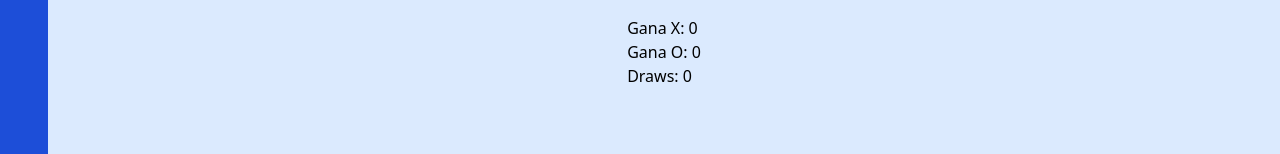
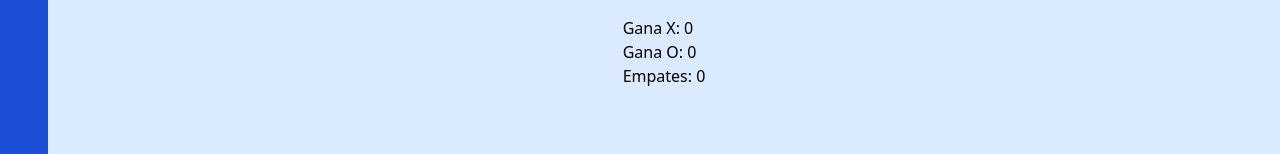
Before and after one commit to irenealcaine/el-rincon-de-no-pensar, a React (Create React App) app: page /games/tic-tac-toe in a window 1280 px wide. Shown: the part 536-690 px from the top of the page. Built offline with nearby package versions, Linux system fonts and the light colour scheme.

Commit message:
Update TicTacToe.jsx

```diff
--- a/src/Components/TicTacToe.jsx
+++ b/src/Components/TicTacToe.jsx
@@ -69,19 +69,19 @@ function TicTacToe() {
       <div>
         <div>Gana X: {playerXWins}</div>
         <div>Gana O: {playerOWins}</div>
-        <div>Draws: {draws}</div>
+        <div>Empates: {draws}</div>
       </div>
 
       <div>
         {isGameOver && (
           <button
-            className="bg-gray-400 text-white px-4 py-2 rounded-md"
+            className="bg-blue-400 hover:bg-blue-700 text-white font-bold mt-4 px-4 py-2 rounded-md transition duration-500"
             onClick={() => {
               setBoard(Array(9).fill(null));
               setWinner(null);
             }}
           >
-            New Game
+            Nuevo juego
           </button>
         )}
       </div>
```
